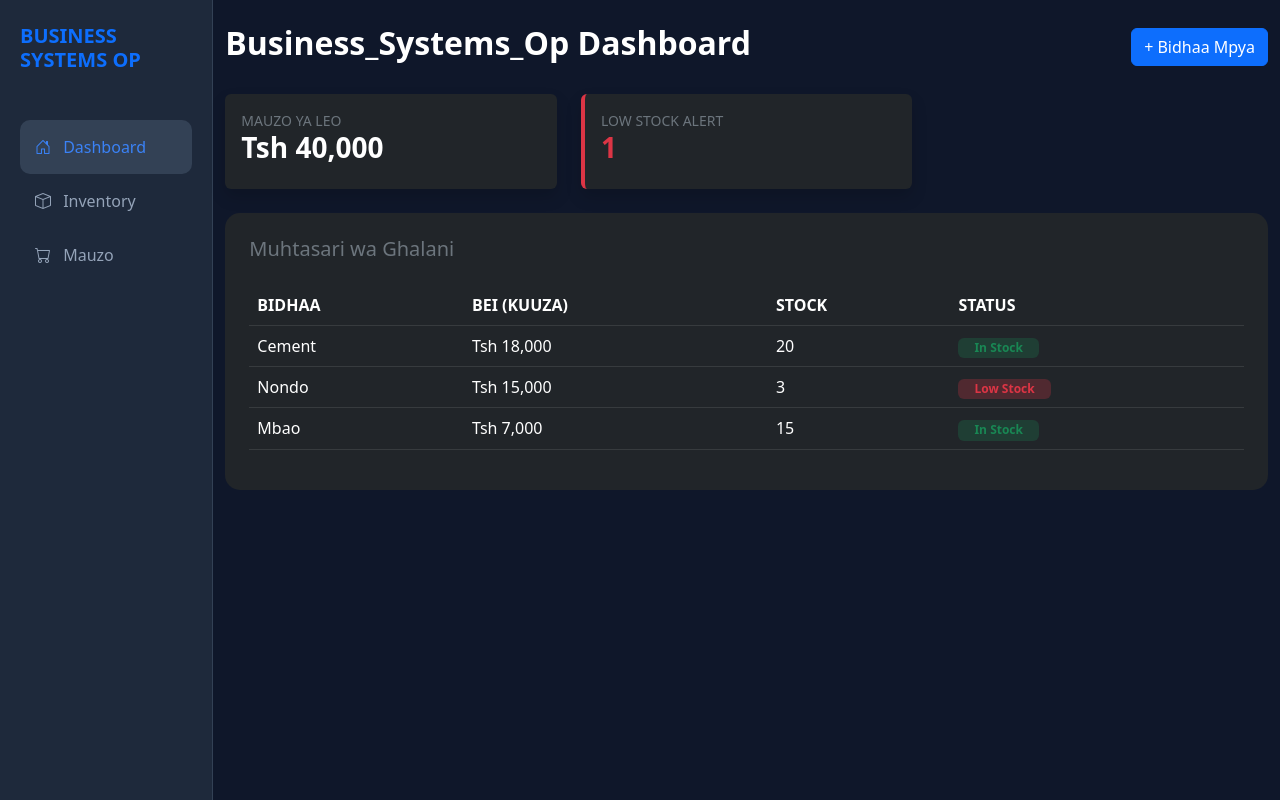
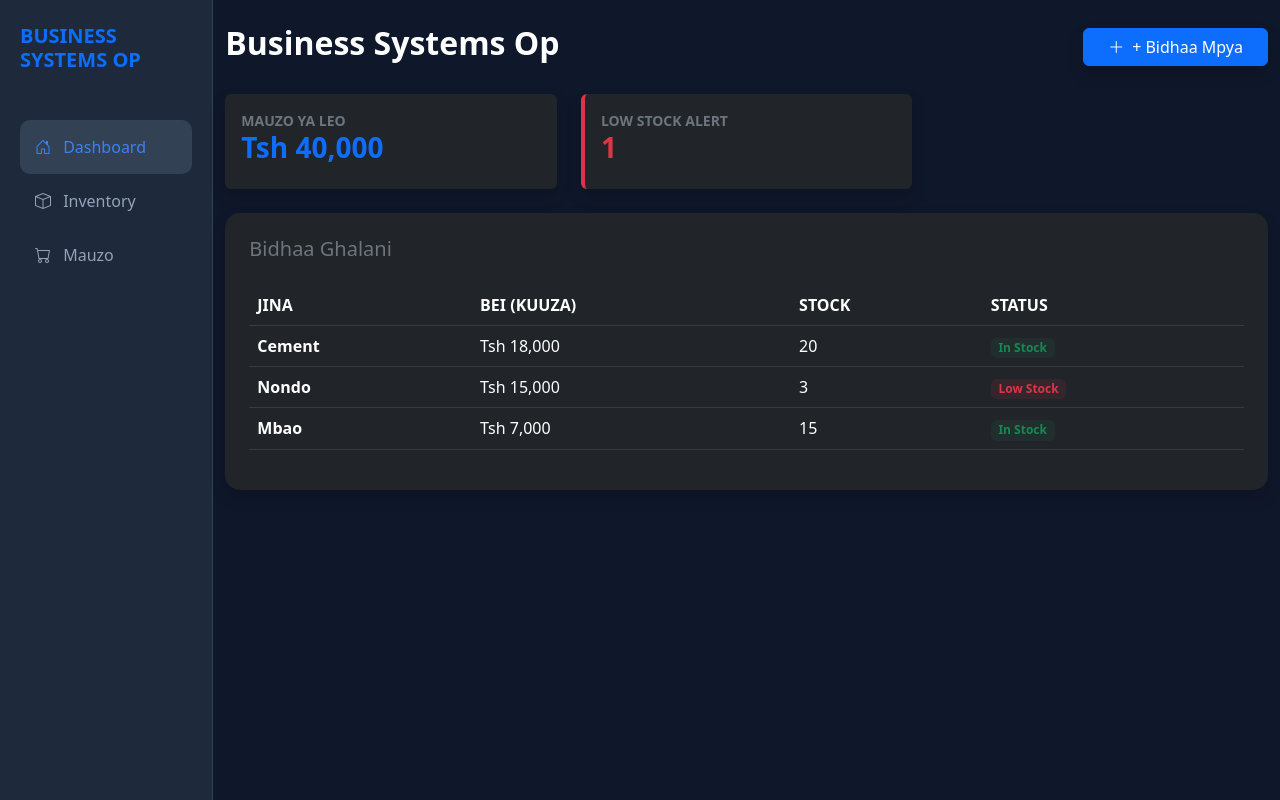
Before and after one commit to benmass1/Business_Systems_Op, a Flask app: page / in a window 1280 px wide. Run offline with Flask 3, Linux system fonts and the light colour scheme.

Commit message:
Update index.html

```diff
--- a/templates/index.html
+++ b/templates/index.html
@@ -1,43 +1,50 @@
 {% extends "layout.html" %}
 {% block content %}
 <div class="d-flex justify-content-between align-items-center mb-4">
-    <h2 class="fw-bold">Business_Systems_Op Dashboard</h2>
-    <button class="btn btn-primary">+ Bidhaa Mpya</button>
+    <h2 class="fw-bold">Business Systems Op</h2>
+    <button class="btn btn-primary px-4 shadow" data-bs-toggle="modal" data-bs-target="#modalBidhaa">
+        <i class="bi bi-plus-lg me-2"></i>+ Bidhaa Mpya
+    </button>
 </div>
 
 <div class="row g-4 mb-4">
     <div class="col-md-4">
         <div class="card bg-dark text-white p-3 border-0 shadow">
-            <small class="text-secondary">MAUZO YA LEO</small>
-            <h3 class="fw-bold">Tsh {{ "{:,.0f}".format(total_sales) }}</h3>
+            <small class="text-secondary fw-bold">MAUZO YA LEO</small>
+            <h3 class="fw-bold text-primary">Tsh {{ "{:,.0f}".format(total_sales) }}</h3>
         </div>
     </div>
     <div class="col-md-4">
         <div class="card bg-dark text-white p-3 border-0 shadow border-start border-danger border-4">
-            <small class="text-secondary">LOW STOCK ALERT</small>
+            <small class="text-secondary fw-bold">LOW STOCK ALERT</small>
             <h3 class="text-danger fw-bold">{{ low_stock_count }}</h3>
         </div>
     </div>
 </div>
 
-<div class="bg-dark p-4" style="border-radius: 15px;">
-    <h5 class="mb-4 text-secondary">Muhtasari wa Ghalani</h5>
+<div class="bg-dark p-4 shadow" style="border-radius: 15px;">
+    <h5 class="mb-4 text-secondary">Bidhaa Ghalani</h5>
     <div class="table-responsive">
-        <table class="table table-dark">
+        <table class="table table-dark table-hover">
             <thead>
-                <tr><th>BIDHAA</th><th>BEI (KUUZA)</th><th>STOCK</th><th>STATUS</th></tr>
+                <tr class="text-secondary">
+                    <th>JINA</th>
+                    <th>BEI (KUUZA)</th>
+                    <th>STOCK</th>
+                    <th>STATUS</th>
+                </tr>
             </thead>
             <tbody>
                 {% for p in products %}
                 <tr>
-                    <td>{{ p.name }}</td>
+                    <td class="fw-bold">{{ p.name }}</td>
                     <td>Tsh {{ "{:,.0f}".format(p.selling_price) }}</td>
                     <td>{{ p.stock }}</td>
                     <td>
                         {% if p.stock > 5 %}
-                        <span class="badge bg-success bg-opacity-25 text-success px-3">In Stock</span>
+                        <span class="badge bg-success bg-opacity-10 text-success">In Stock</span>
                         {% else %}
-                        <span class="badge bg-danger bg-opacity-25 text-danger px-3">Low Stock</span>
+                        <span class="badge bg-danger bg-opacity-10 text-danger">Low Stock</span>
                         {% endif %}
                     </td>
                 </tr>
@@ -46,4 +53,39 @@
         </table>
     </div>
 </div>
+
+<div class="modal fade" id="modalBidhaa" tabindex="-1" aria-hidden="true">
+    <div class="modal-dialog modal-dialog-centered">
+        <div class="modal-content bg-dark text-white border-secondary">
+            <div class="modal-header border-secondary">
+                <h5 class="modal-title fw-bold">Sajili Bidhaa Mpya</h5>
+                <button type="button" class="btn-close btn-close-white" data-bs-dismiss="modal" aria-label="Close"></button>
+            </div>
+            <form action="/add_product" method="POST">
+                <div class="modal-body">
+                    <div class="mb-3">
+                        <label class="form-label small text-secondary">Jina la Bidhaa</label>
+                        <input type="text" name="name" class="form-control bg-secondary bg-opacity-10 text-white border-secondary" required>
+                    </div>
+                    <div class="mb-3">
+                        <label class="form-label small text-secondary">Bei ya Kununua (Tsh)</label>
+                        <input type="number" name="buying_price" class="form-control bg-secondary bg-opacity-10 text-white border-secondary" required>
+                    </div>
+                    <div class="mb-3">
+                        <label class="form-label small text-secondary">Bei ya Kuuza (Tsh)</label>
+                        <input type="number" name="selling_price" class="form-control bg-secondary bg-opacity-10 text-white border-secondary" required>
+                    </div>
+                    <div class="mb-3">
+                        <label class="form-label small text-secondary">Idadi (Stock)</label>
+                        <input type="number" name="stock" class="form-control bg-secondary bg-opacity-10 text-white border-secondary" required>
+                    </div>
+                </div>
+                <div class="modal-footer border-secondary">
+                    <button type="button" class="btn btn-outline-secondary" data-bs-dismiss="modal">Funga</button>
+                    <button type="submit" class="btn btn-primary px-4">Hifadhi Bidhaa</button>
+                </div>
+            </form>
+        </div>
+    </div>
+</div>
 {% endblock %}
```
